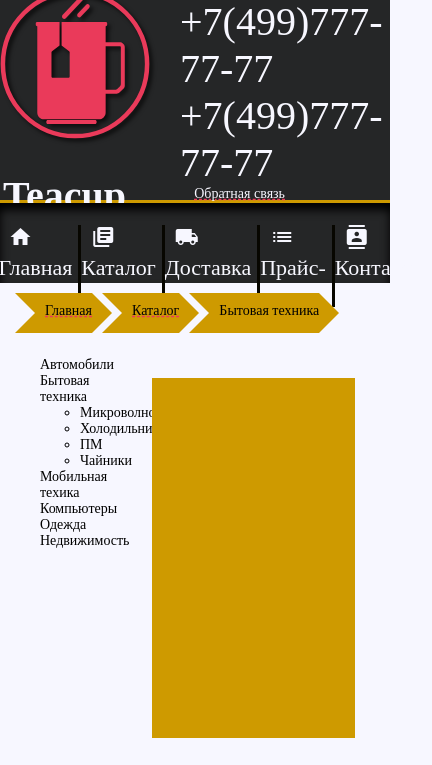
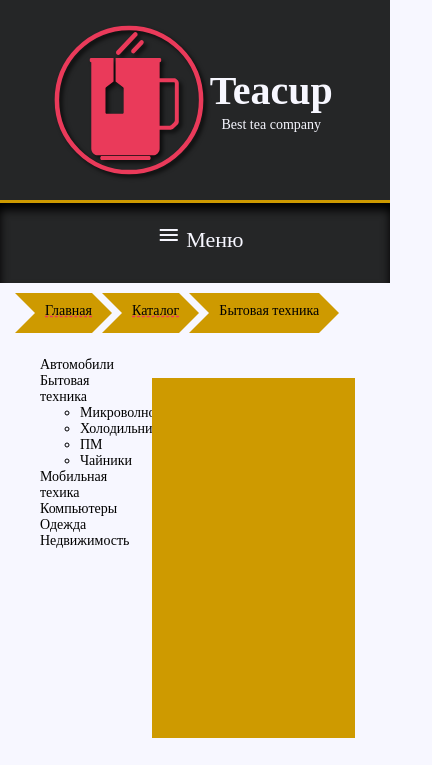
Before and after one commit to JustTaya/WebProject, a plain HTML site: page WebProject/index.html in a window 390 px wide. Shown: the top 765 px of the page, 432 px wide, since content can reach past the window. Drawn offline with Linux system fonts and the light colour scheme.

Commit message:
Added media query

```diff
--- a/WebProject/index.html
+++ b/WebProject/index.html
@@ -25,6 +25,12 @@
     </div>
 </header>
 <div class="menu">
+    <div id="hidden-menu">
+        <i class="material-icons">
+            menu
+        </i>
+        <span>Меню</span>
+    </div>
     <ul class="menu-items">
         <li>
             <i class="material-icons">
--- a/WebProject/style.css
+++ b/WebProject/style.css
@@ -6,7 +6,7 @@
 html {
     width: 100%;
     font-size: 62.5%;
-    font-family: 'PT Sans';
+    font-family: "PT Sans", serif;
     text-rendering: optimizeLegibility;
 }
 
@@ -86,6 +86,10 @@ header {
     text-align: right;
     margin: 0 1rem;
     width: 9.5rem;
+}
+
+#hidden-menu {
+    display: none;
 }
 
 .menu {
@@ -279,10 +283,32 @@ footer {
     justify-content: space-evenly;
 }
 
-.footer> div {
+.footer > div {
     width: 45%;
 }
 
 .material-icons {
     margin-left: 1rem;
 }
+
+@media screen and (max-width: 900px) {
+
+    #hidden-menu {
+        display: block;
+        position: relative;
+        margin-top: 2rem;
+    }
+
+    .menu-items {
+        display: none;
+    }
+
+    .menu{
+        display: flex;
+        justify-content: center;
+    }
+
+    .phones{
+        display: none;
+    }
+}
```
